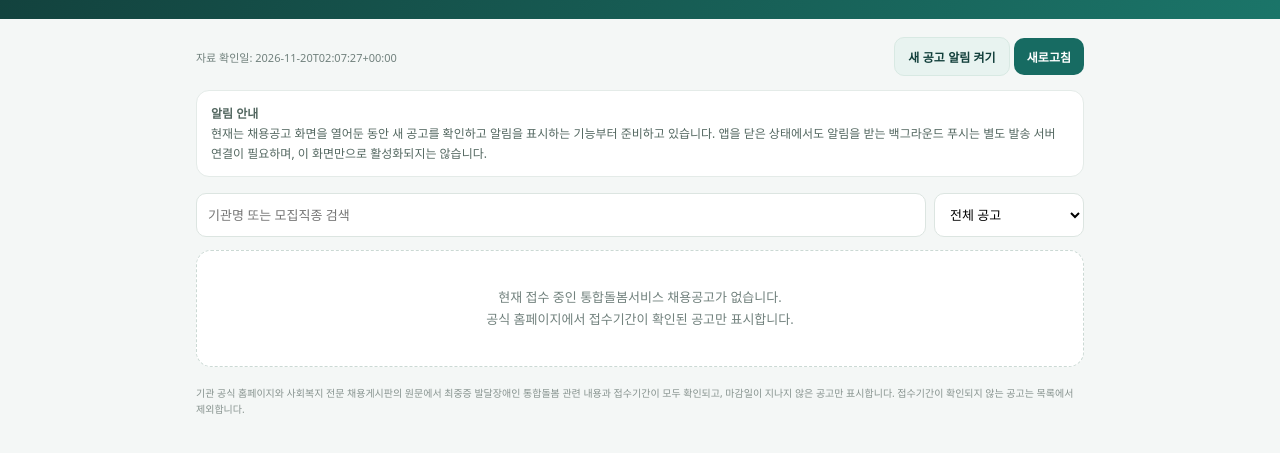
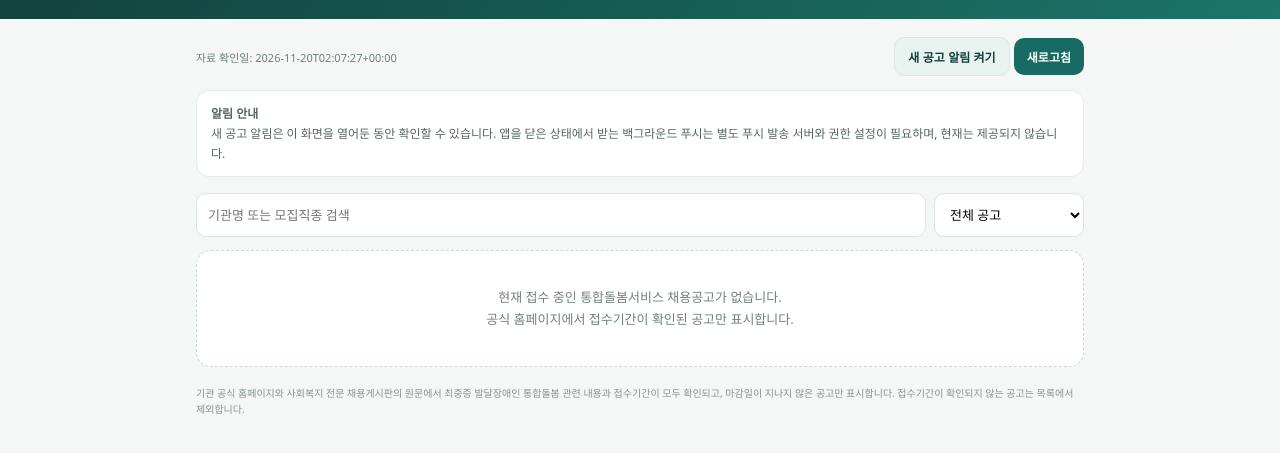
Before and after one commit to 79san2/integrated-care-seoul, a plain HTML site: page jobs.html in a window 1280 px wide. Shown: the part 119-572 px from the top of the page. Drawn offline with Linux system fonts and the light colour scheme.

Commit message:
Clarify recruitment notification availability

```diff
--- a/jobs.html
+++ b/jobs.html
@@ -15,7 +15,7 @@
 <header class="hero"><div class="hero-inner"><a class="back" href="./">← 통합돌봄서비스 기관정보로</a><h1>서울지역 통합돌봄 채용공고</h1><p>최중증 발달장애인 통합돌봄서비스 종사자 채용정보</p></div></header>
 <main>
  <div class="toolbar"><span class="meta" id="checked">공고 자료 확인 중</span><div><button class="btn secondary" id="notify">새 공고 알림 켜기</button> <button class="btn" id="refresh">새로고침</button></div></div>
- <div class="notice"><strong>알림 안내</strong><br>현재는 채용공고 화면을 열어둔 동안 새 공고를 확인하고 알림을 표시하는 기능부터 준비하고 있습니다. 앱을 닫은 상태에서도 알림을 받는 백그라운드 푸시는 별도 발송 서버 연결이 필요하며, 이 화면만으로 활성화되지는 않습니다.</div>
+ <div class="notice"><strong>알림 안내</strong><br>새 공고 알림은 이 화면을 열어둔 동안 확인할 수 있습니다. 앱을 닫은 상태에서 받는 백그라운드 푸시는 별도 푸시 발송 서버와 권한 설정이 필요하며, 현재는 제공되지 않습니다.</div>
  <div class="filters"><input id="q" placeholder="기관명 또는 모집직종 검색"><select id="status"><option value="all">전체 공고</option><option value="open">접수 중</option><option value="soon">마감 임박</option></select></div>
  <div class="list" id="list"><div class="empty">채용공고 자료를 불러오고 있습니다.</div></div>
  <p class="foot">기관 공식 홈페이지와 사회복지 전문 채용게시판의 원문에서 최중증 발달장애인 통합돌봄 관련 내용과 접수기간이 모두 확인되고, 마감일이 지나지 않은 공고만 표시합니다. 접수기간이 확인되지 않는 공고는 목록에서 제외합니다.</p>
```
